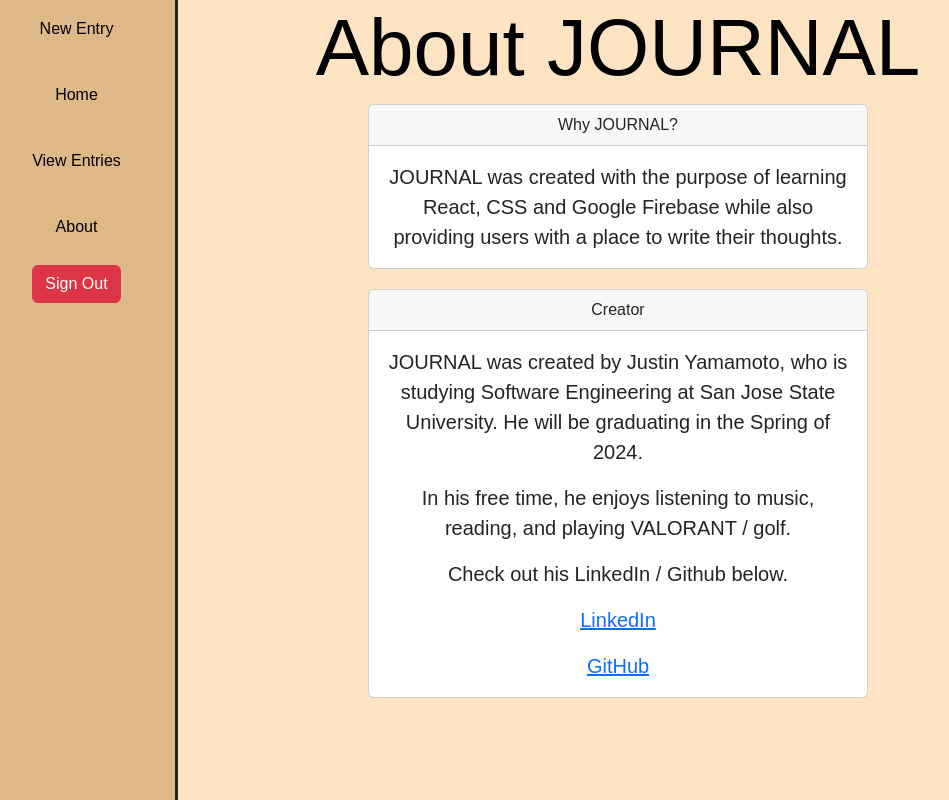
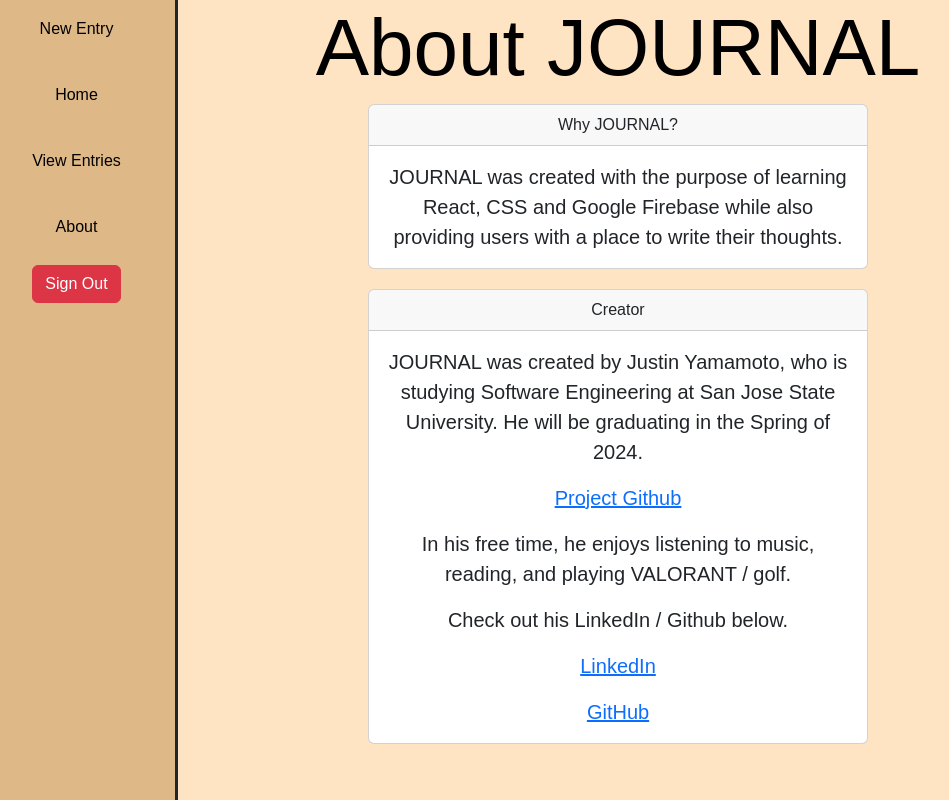
Before and after one commit to JustinYSJSU/react_journal, a React (Create React App) app: page /about in a window 1280 px wide. Shown: the whole page, without its empty margins (22-971 px from the left). Built offline with nearby package versions, Linux system fonts and the light colour scheme; no server answers.

Commit message:
added project github link in about

```diff
--- a/src/pages/about.tsx
+++ b/src/pages/about.tsx
@@ -39,6 +39,7 @@ export const About = () => {
               <p> JOURNAL was created by Justin Yamamoto, who is studying Software Engineering
                 at San Jose State University. He will be graduating in the Spring of 2024.
               </p>
+              <p> <a href = "https://github.com/JustinYSJSU/react_journal"> Project Github </a></p>
 
               <p> In his free time, he enjoys listening to music, reading, and playing VALORANT / golf.</p>
 
```
